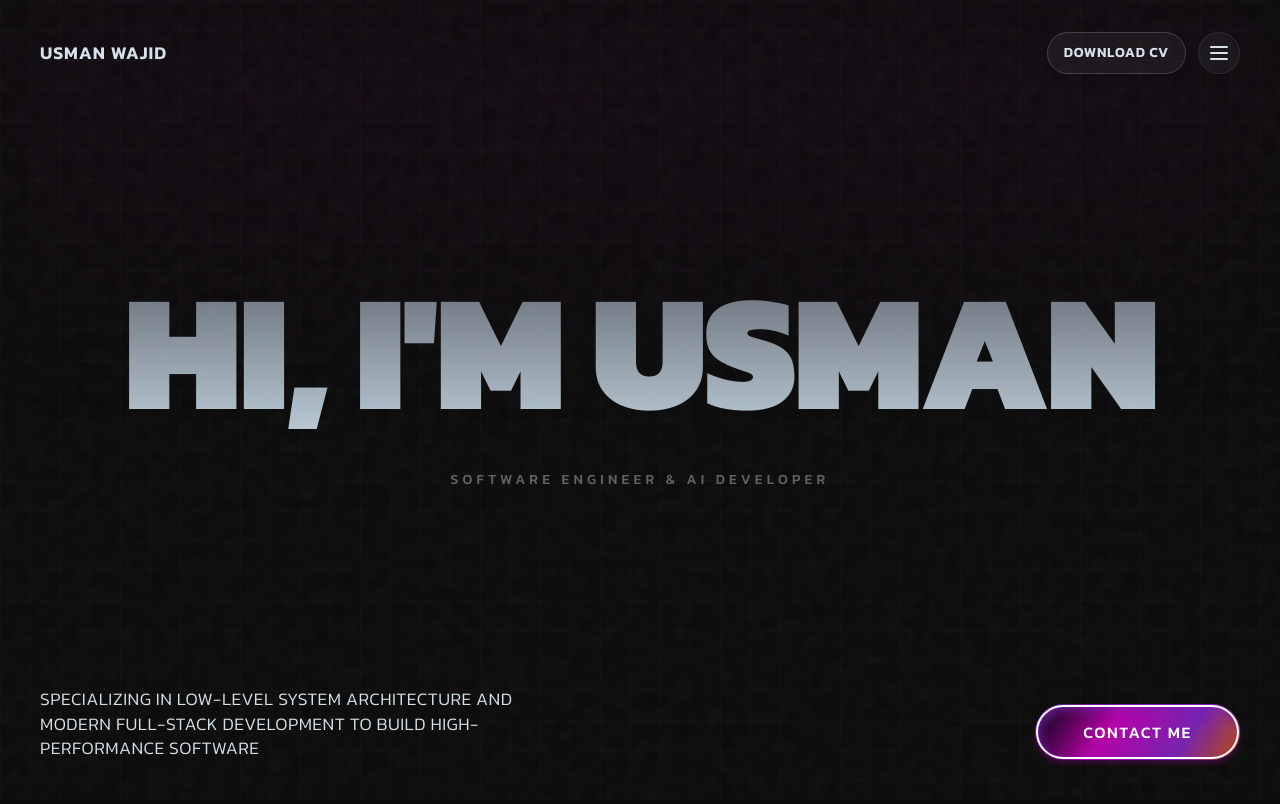
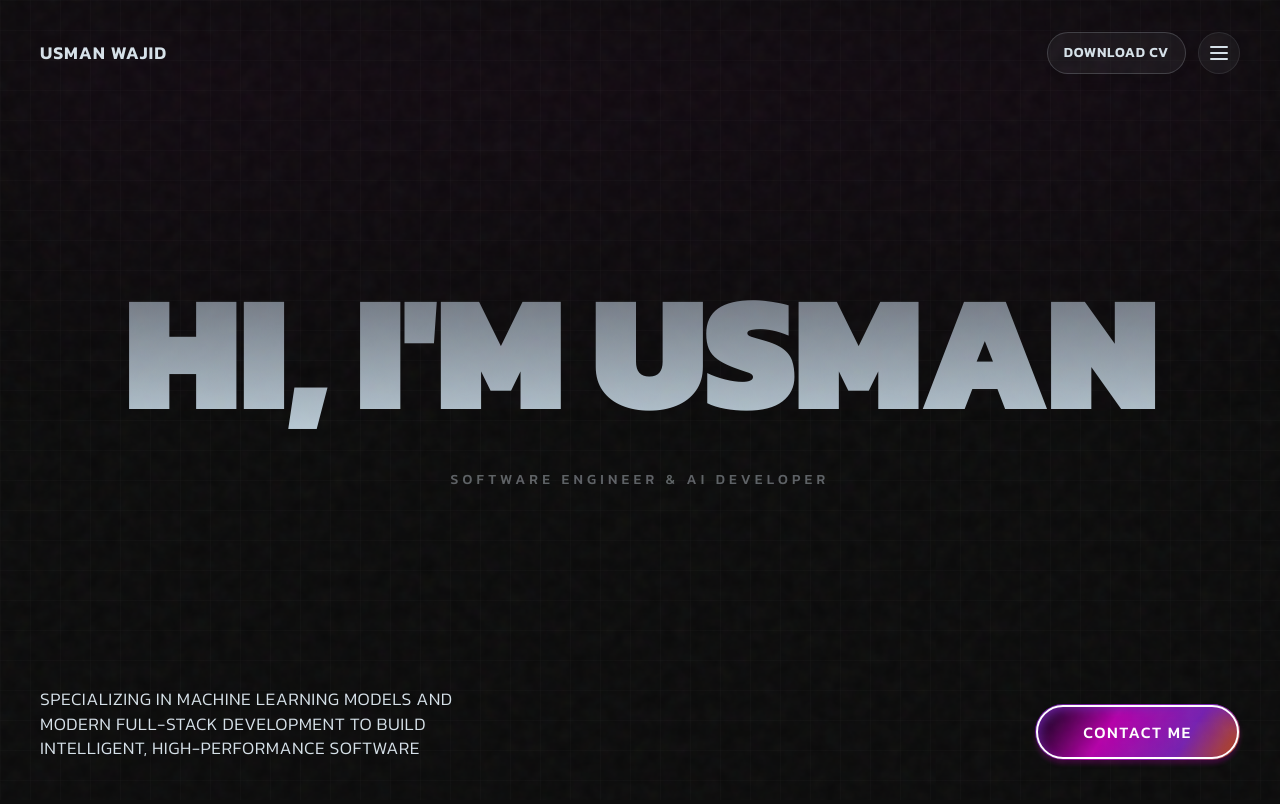
Before and after one commit to usmanwajid09/cv-usman-wajid, a React (Vite) app: page / in a window 1280 px wide. Shown: the top 804 px of the page. Built offline with nearby package versions, Linux system fonts and the light colour scheme.

Commit message:
chore: update Hero tagline to focus on machine learning and intelligent software

```diff
--- a/src/sections/HeroSection.tsx
+++ b/src/sections/HeroSection.tsx
@@ -74,7 +74,7 @@ export const HeroSection: React.FC<HeroSectionProps> = ({ onOpenMenu }) => {
         {/* Left text */}
         <FadeIn delay={0.35} y={20} as="div" className="max-w-[200px] sm:max-w-[300px] md:max-w-[400px] lg:max-w-[480px]">
           <p className="text-[#D7E2EA] font-light uppercase tracking-wide leading-snug text-[0.75rem] sm:text-[0.85rem] md:text-[0.95rem] lg:text-[1.1rem]">
-            specializing in low-level system architecture and modern full-stack development to build high-performance software
+            specializing in machine learning models and modern full-stack development to build intelligent, high-performance software
           </p>
         </FadeIn>
 
```
